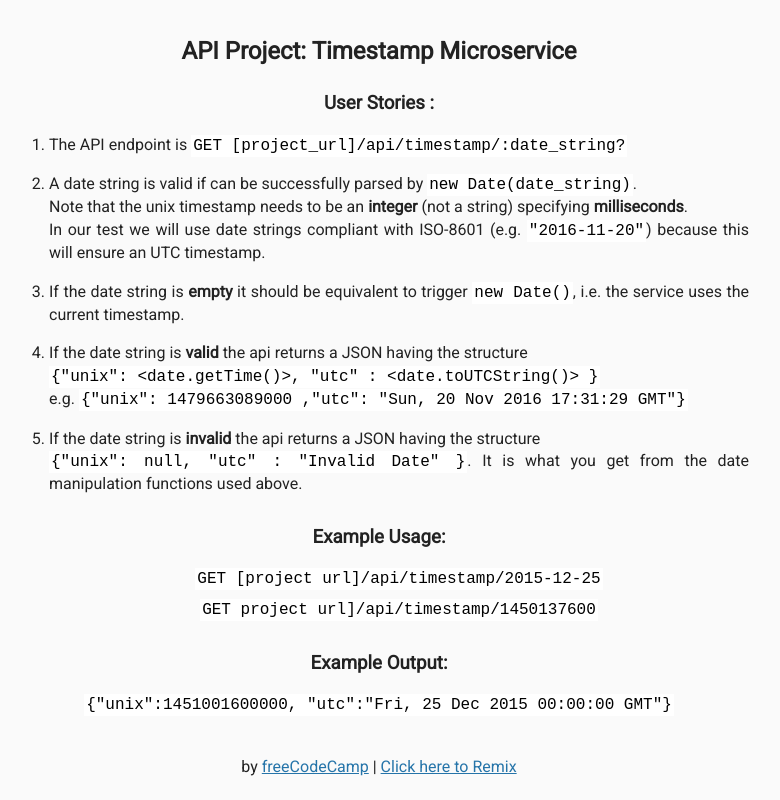
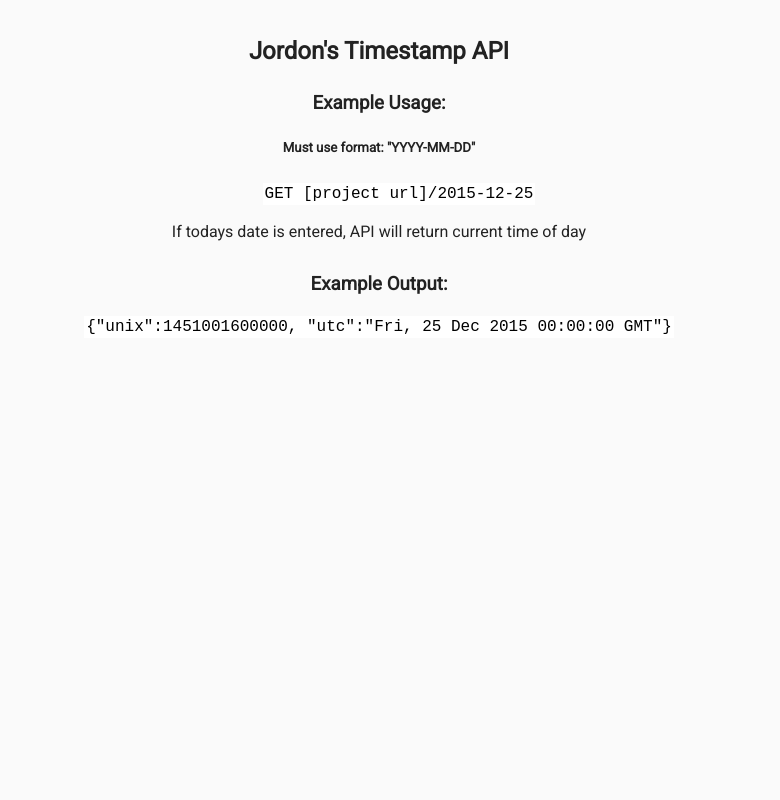
Before and after one commit to Jvymvn/TimestampMicroservice, a website: page views/index.html in a window 1280 px wide. Shown: the whole page, without its empty margins (261-1041 px from the left). Drawn offline with Linux system fonts and the light colour scheme; files that its build step writes are made by us from their sources.

Commit message:
Completed

```diff
--- a/package.json
+++ b/package.json
@@ -7,8 +7,9 @@
 		"start": "node server.js"
 	},
 	"dependencies": {
+		"cors": "^2.8.0",
 		"express": "^4.12.4",
-		"cors": "^2.8.0"
+		"moment": "^2.24.0"
 	},
 	"engines": {
 		"node": "4.4.5"
--- a/views/index.html
+++ b/views/index.html
@@ -4,7 +4,6 @@
 
    <head>
       <title>Timestamp Microservice</title>
-      <link rel="shortcut icon" href="https://cdn.hyperdev.com/us-east-1%3A52a203ff-088b-420f-81be-45bf559d01b1%2Ffavicon.ico" type="image/x-icon"/>
       <link href="https://fonts.googleapis.com/css?family=Roboto" rel="stylesheet" type="text/css">
       <link href="style.css" rel="stylesheet" type="text/css">
    </head>
@@ -12,39 +11,23 @@
    <body>
 
       <div class="container">
-        <h2>API Project: Timestamp Microservice</h2>
-        <h3>User Stories :</h3>
-        <ol class="user-stories">
 
-          <li>The API endpoint is <code>GET [project_url]/api/timestamp/:date_string?</code></li>
-          <li>A date string is valid if can be successfully parsed by <code>new Date(date_string)</code>.<br>
-          Note that the unix timestamp needs to be an <strong>integer</strong> (not a string) specifying <strong>milliseconds</strong>.<br>
-          In our test we will use date strings compliant with ISO-8601 (e.g. <code>"2016-11-20"</code>) because this will ensure an UTC timestamp.</li>
-          <li>If the date string is <strong>empty</strong> it should be equivalent to trigger <code>new Date()</code>, i.e. the service uses the current timestamp.</li>
-          <li>If the date string is <strong>valid</strong> the api returns a JSON having the structure<br><code>{"unix": &lt;date.getTime()&gt;, "utc" : &lt;date.toUTCString()&gt; }</code><br>
-            e.g. <code>{"unix": 1479663089000 ,"utc": "Sun, 20 Nov 2016 17:31:29 GMT"}</code></li>
-          <li>If the date string is <strong>invalid</strong> the api returns a JSON having the structure <br>
-              <code>{"unix": null, "utc" : "Invalid Date" }</code>. It is what you get from the date manipulation functions used above.
-          </li>
-        </ol>
-
+        <h2>Jordon's Timestamp API</h2>
         <h3>Example Usage:</h3>
+        <h5>Must use format: "YYYY-MM-DD"</h5>
         <ul>
           <li>
-            <code>GET [project url]/api/timestamp/2015-12-25</code></li>
-          <li><code>GET project url]/api/timestamp/1450137600</code></li>
+            <code>GET [project url]/2015-12-25</code></li>
         </ul>
+
+        <p>If todays date is entered, API will return current time of day</p>
 
         <h3>Example Output:</h3>
         <p>
           <code>{"unix":1451001600000, "utc":"Fri, 25 Dec 2015 00:00:00 GMT"}</code>
         </p>
       </div>
-      <div class="footer">
-        <p>
-          by <a href="http://www.freecodecamp.com/">freeCodeCamp</a> | <a href="https://hyperdev.com/#!/remix/FCC_API_timestamp_bplate/8338be2-a353-4892-8a0d-6295e4f12eb5">Click here to Remix</a>
-        </p>
-      </div>
+
    </body>
 
 </html>
```
Also changed, not shown: Timestamp/time.js (added, +29 -0 lines), routes/api.js (added, +9 -0 lines), server.js (+7 -1 lines), 1 other file.
